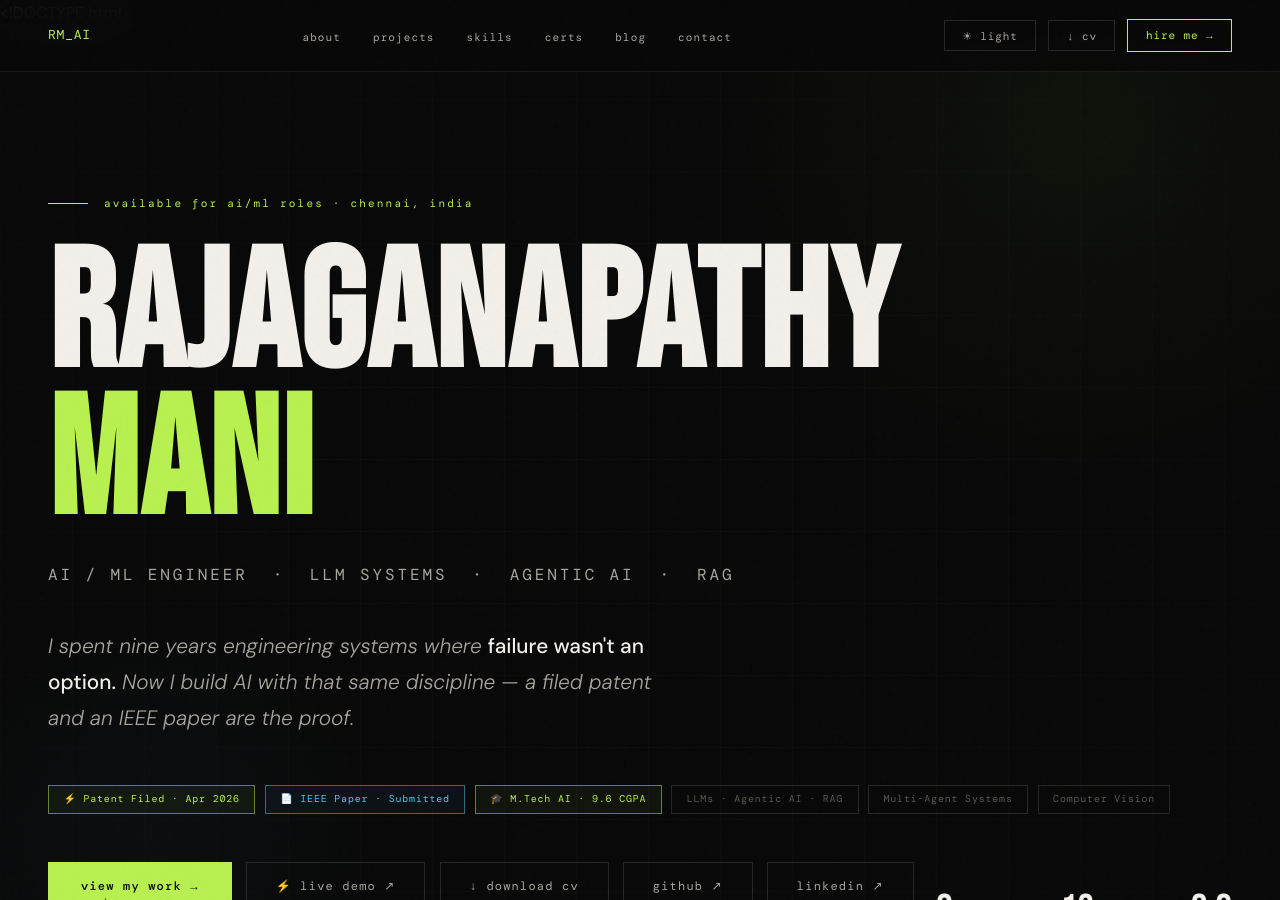
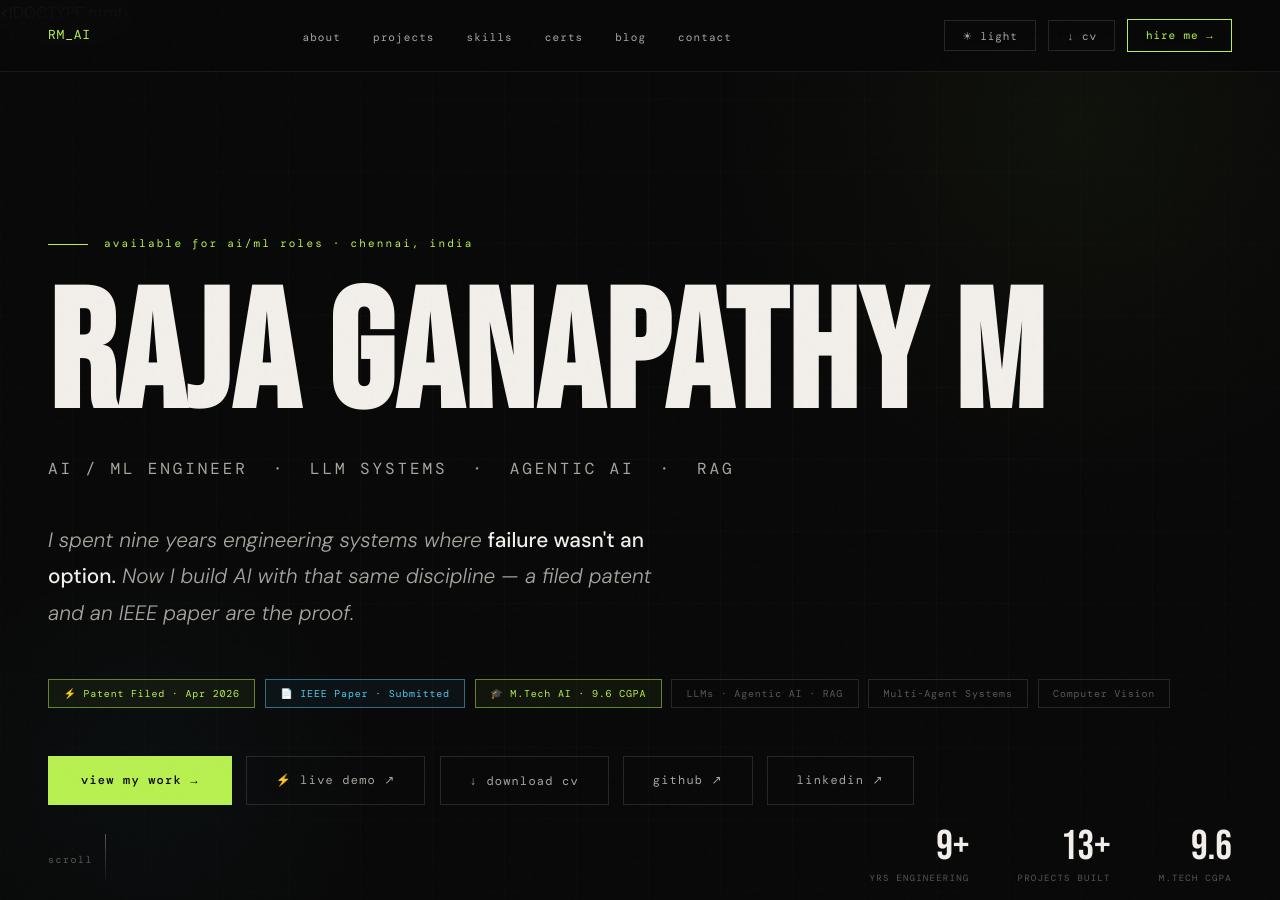
Before and after one commit to rajaganaa/rajaganaa.github.io, a Jekyll site: the page built from index.md, in a window 1280 px wide and 900 px high. Built offline with Jekyll 4.4.1, drawn with Linux system fonts in a browser that asks for light colours; some web fonts are replaced.

Commit message:
Update index.md

```diff
--- a/index.md
+++ b/index.md
@@ -758,8 +758,8 @@ footer p {
   <div class="hero-eyebrow">available for ai/ml roles · chennai, india</div>
 
   <h1 class="hero-name">
-    Rajaganapathy
-    <span class="hero-name-accent">Mani</span>
+    Raja ganapathy M
+    <span class="hero-name-accent"></span>
   </h1>
 
   <p class="hero-title">AI / ML ENGINEER &nbsp;·&nbsp; LLM SYSTEMS &nbsp;·&nbsp; AGENTIC AI &nbsp;·&nbsp; RAG</p>
```
